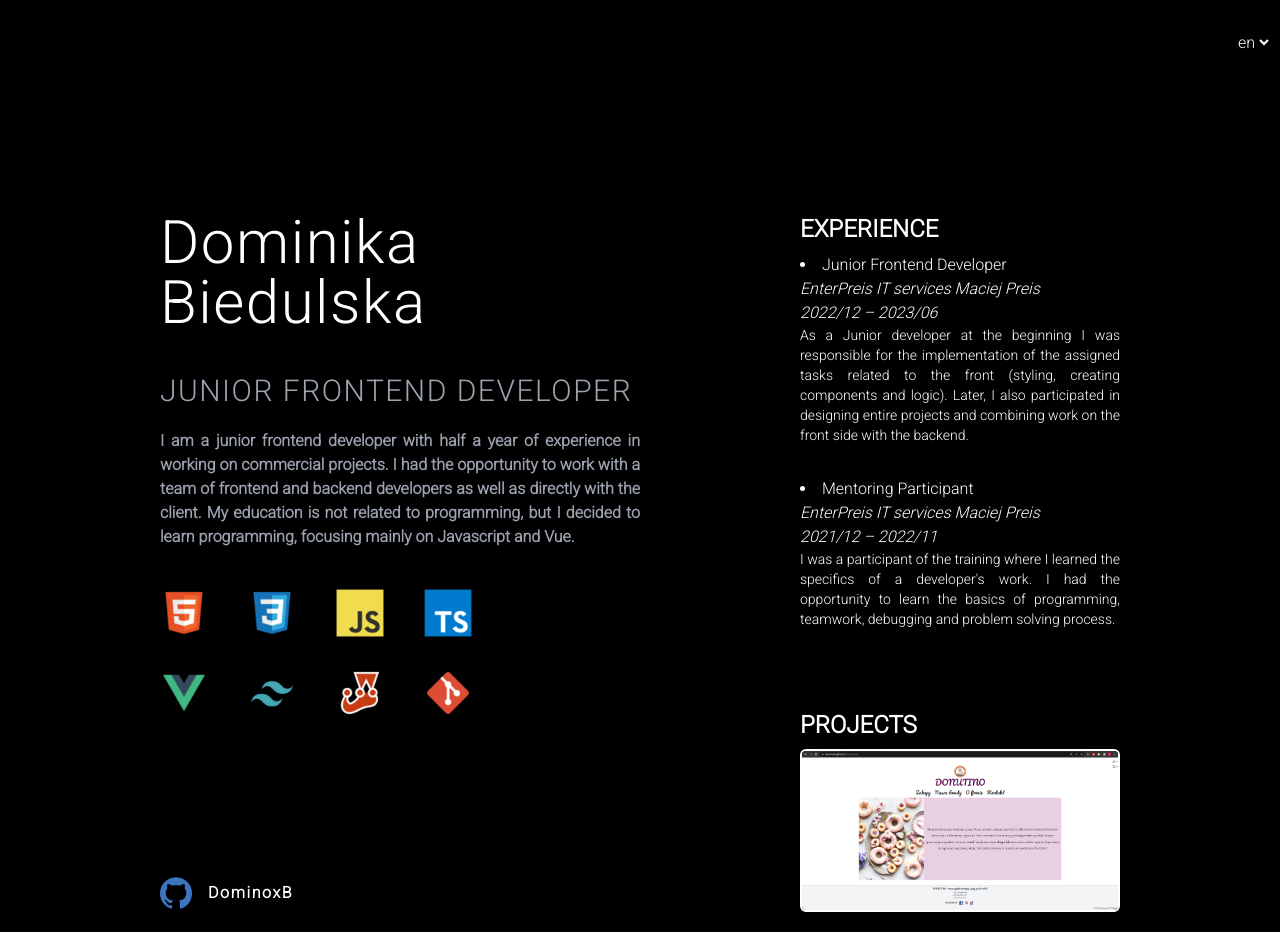
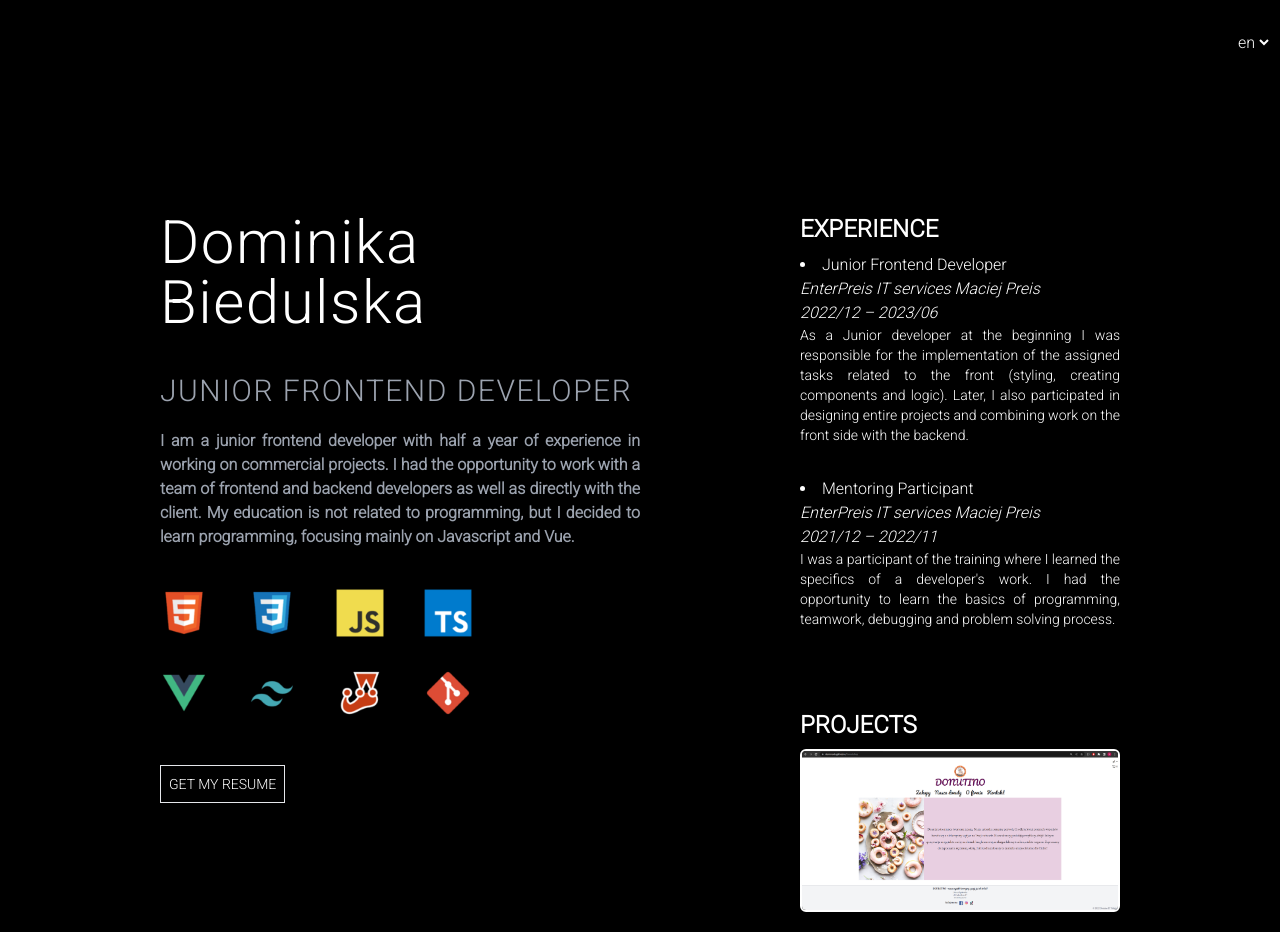
Before and after one commit to DominoxB/my-portfolio, a Vue app: page / in a window 1280 px wide. Shown: the top 932 px of the page. Built offline with nearby package versions, Linux system fonts and the light colour scheme.

Commit message:
feat: add button for cv download

```diff
--- a/src/App.vue
+++ b/src/App.vue
@@ -14,6 +14,7 @@
       <NameAndProfession />
       <AboutMe />
       <MyTechnologies />
+      <DownloadCv />
       <MySocials />
     </div>
     <div class="mt-12 md:mt-0 md:ml-40">
@@ -31,6 +32,7 @@
 import AboutMe from './components/AboutMe.vue'
 import ProfessionalExperience from './components/ProfessionalExperience.vue'
 import MyProjects from './components/MyProjects.vue'
+import DownloadCv from './components/DownloadCv.vue'
 
 export default {
   name: 'App',
@@ -41,7 +43,8 @@
     MySocialsMobile,
     AboutMe,
     ProfessionalExperience,
-    MyProjects
-  }
+    MyProjects,
+    DownloadCv
+}
 }
 </script>
--- /dev/null
+++ b/src/components/DownloadCv.vue
@@ -0,0 +1,11 @@
+<template>
+  <div class="mt-12">
+    <button class="border p-2 text-white hover:bg-slate-800 uppercase text-sm">{{ $t('btn')}}</button>
+  </div>
+</template>
+
+<script>
+export default {
+  name: 'DownloadCv'
+}
+</script>
--- a/src/locales/en/index.js
+++ b/src/locales/en/index.js
@@ -17,7 +17,8 @@
   nannyDesc: 'Page for matching parents and nannies. Work on the frontend with using Vue3, Atomic Design, REST API and cooperating with backend team.',
   gameProject: 'Design system for a gaming project',
   gameProjectDesc: 'I was part of the team working on the design system for a gaming project. We prepared application design and functionality based on the provided graphic project (in Figma).',
-  freePik: 'Image by vectorjuice on Freepik'
+  freePik: 'Image by vectorjuice on Freepik',
+  btn: 'Get my resume'
 }
 
 export default en
--- a/src/locales/pl/index.js
+++ b/src/locales/pl/index.js
@@ -17,7 +17,8 @@
   nannyDesc: 'Strona do kojarzenia rodziców i niań. Praca nad frontendem z wykorzystaniem Vue3, Atomic Design, REST API oraz współpraca z zespołem backendowym.',
   gameProject: 'Design system dla projektu z branży gier',
   gameProjectDesc: 'Byłam częścią zespołu pracującego nad design systemem dla projektu z branży gier. Wygląd i funkcjonalność aplikacji przygotowaliśmy na podstawie dostarczonego projektu graficznego (w Figmie).',
-  freePik: 'Obraz autorstwa vectorjuice na Freepik'
+  freePik: 'Obraz autorstwa vectorjuice na Freepik',
+  btn: 'CV do pobrania'
 }
 
 export default en
```
